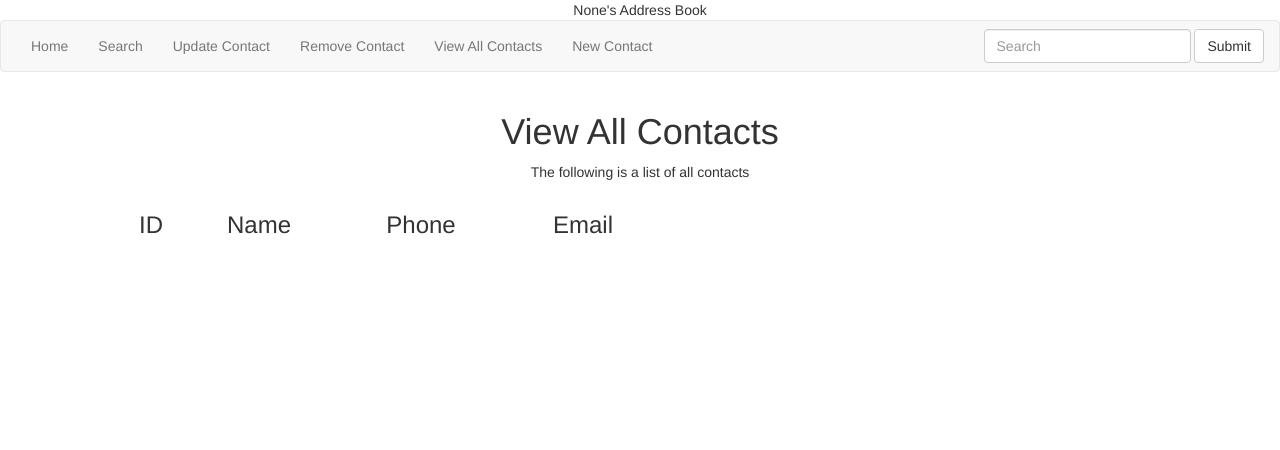
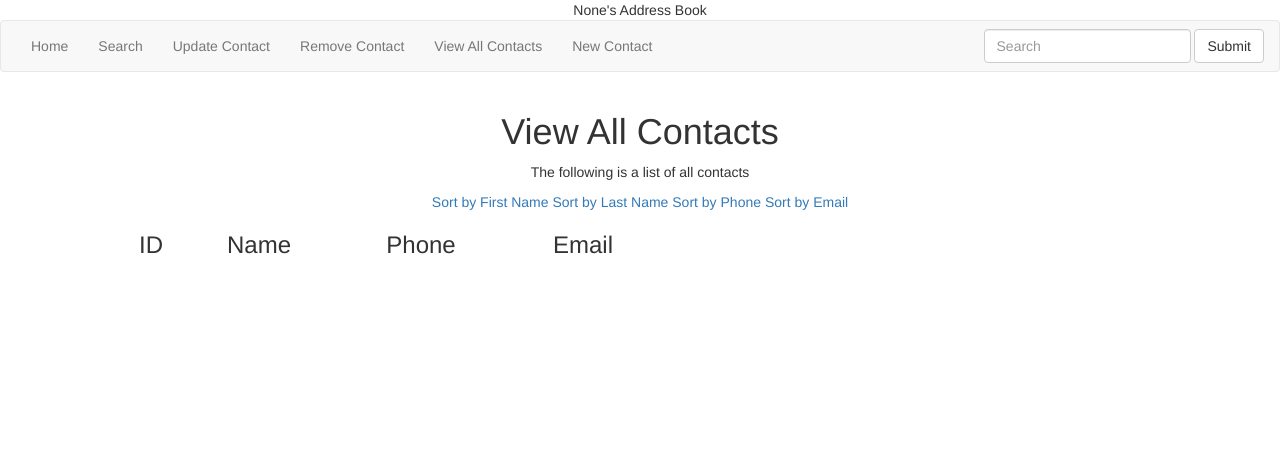
Before and after one commit to lsaruwat/djang_address_book, a Django app: page /viewAll/ in a window 1280 px wide. Shown: the top 450 px of the page. Run offline with Django 3.2, Linux system fonts and the light colour scheme; the visitor is signed in with stand-in values (Sample User, id 1); data that the repository does not hold is empty; some libraries are stand-ins or nearby versions.

Commit message:
Added the ability to sort the list of contacts by field. Still needs some prettying up but I really am not good at using bootstrap.

```diff
--- a/address_book/app1/templates/app1/db_Display_Template.html
+++ b/address_book/app1/templates/app1/db_Display_Template.html
@@ -40,6 +40,11 @@
 
             <!--This is the class naming convention for bootstrap which we are using -->
 
+            <a href="/viewAllFirstName/">Sort by First Name</a>
+            <a href="/viewAllLastName/">Sort by Last Name</a>
+            <a href="/viewAllPhone/">Sort by Phone</a>
+            <a href="/viewAllEmail/">Sort by Email</a>
+
             <table>
                 <tr class ="row">
                     <td class="col-md-1">
--- a/address_book/app1/urls.py
+++ b/address_book/app1/urls.py
@@ -14,6 +14,10 @@ urlpatterns = [
 	url(r'^search/$', views.search, name='search'),
 	url(r'^template/$', views.template, name='template'),
 	url(r'^viewAll/$', views.viewAll, name='viewAll'),
+	url(r'^viewAllFirstName/$', views.viewAllFirstName, name='viewAllFirstName'),
+	url(r'^viewAllLastName/$', views.viewAllLastName, name='viewAllLastName'),
+	url(r'^viewAllPhone/$', views.viewAllPhone, name='viewAllPhone'),
+	url(r'^viewAllEmail/$', views.viewAllEmail, name='viewAllEmail'),
 	url(r'^addUser/([0-9]*)', views.addUser, name='addUser'),
 	url(r'^login/$', views.loginPage, name='loginPage'),
 	url(r'^verify/$', views.verifyCredentials, name='verify'),
--- a/address_book/app1/views.py
+++ b/address_book/app1/views.py
@@ -203,6 +203,68 @@ def viewAll(request, user=None):
     return render(request,'app1/db_Display_Template.html',data)
 
 @login_required(login_url='/login/')
+def viewAllFirstName(request, user=None):
+    errors=[]
+    query_result = Student.objects.all().order_by('first_name')
+
+    data = {
+        'heading': 'View All Contacts',
+        'content':'The following is a list of all contacts',
+        'user':user,
+        'errors':errors,
+        'query_result': query_result,
+    }
+
+    return render(request,'app1/db_Display_Template.html',data)
+
+@login_required(login_url='/login/')
+def viewAllLastName(request, user=None):
+    errors=[]
+    query_result = Student.objects.all().order_by('last_name')
+
+    data = {
+        'heading': 'View All Contacts',
+        'content':'The following is a list of all contacts',
+        'user':user,
+        'errors':errors,
+        'query_result': query_result,
+    }
+
+    return render(request,'app1/db_Display_Template.html',data)
+
+
+@login_required(login_url='/login/')
+def viewAllPhone(request, user=None):
+    errors=[]
+    query_result = Student.objects.all().order_by('phone')
+
+    data = {
+        'heading': 'View All Contacts',
+        'content':'The following is a list of all contacts',
+        'user':user,
+        'errors':errors,
+        'query_result': query_result,
+    }
+
+    return render(request,'app1/db_Display_Template.html',data)
+
+@login_required(login_url='/login/')
+def viewAllEmail(request, user=None):
+    errors=[]
+    query_result = Student.objects.all().order_by('email')
+
+    data = {
+        'heading': 'View All Contacts',
+        'content':'The following is a list of all contacts',
+        'user':user,
+        'errors':errors,
+        'query_result': query_result,
+    }
+
+    return render(request,'app1/db_Display_Template.html',data)
+
+
+@login_required(login_url='/login/')
 def addUser(request, contact_id=None):
     errors = []
     if request.method == 'POST':
```
